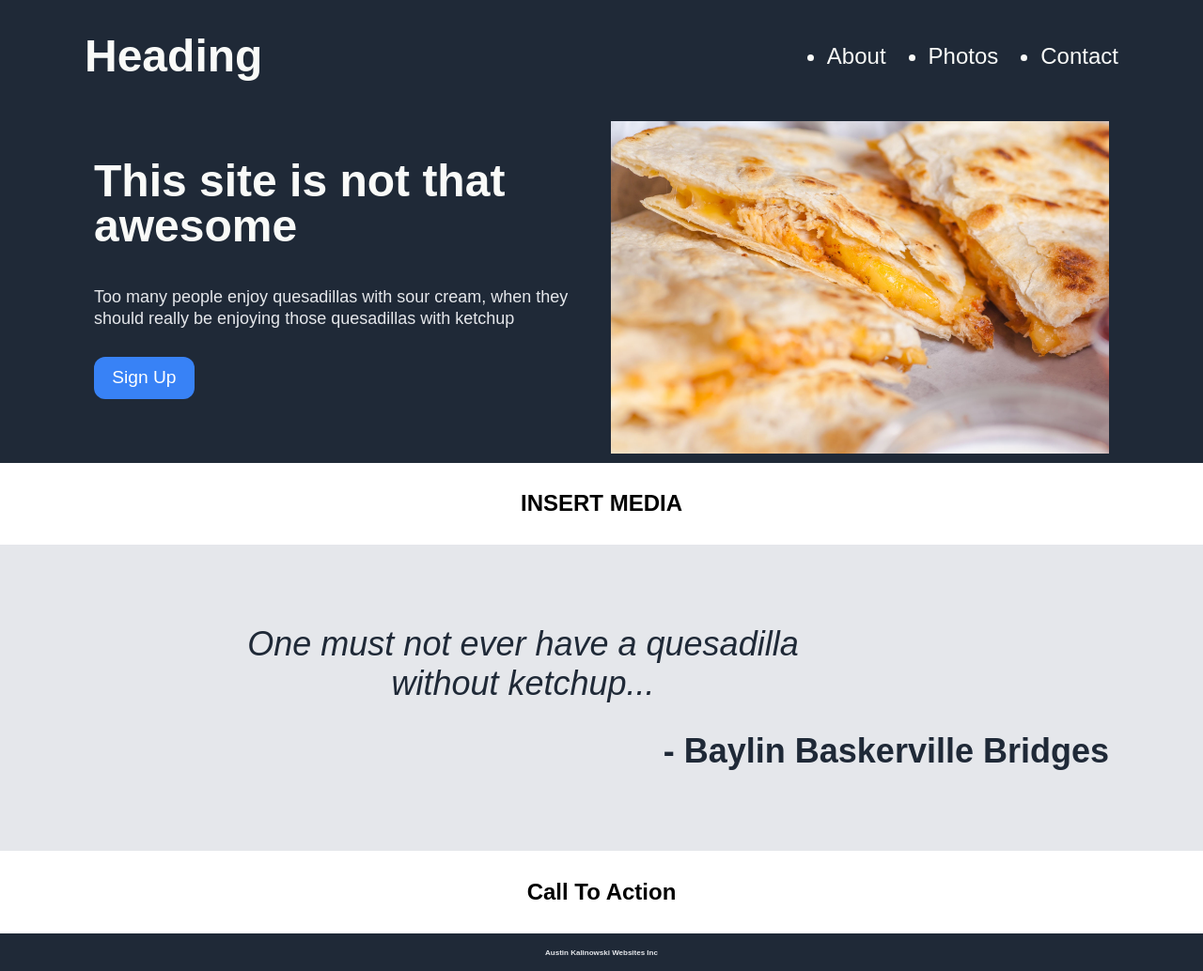
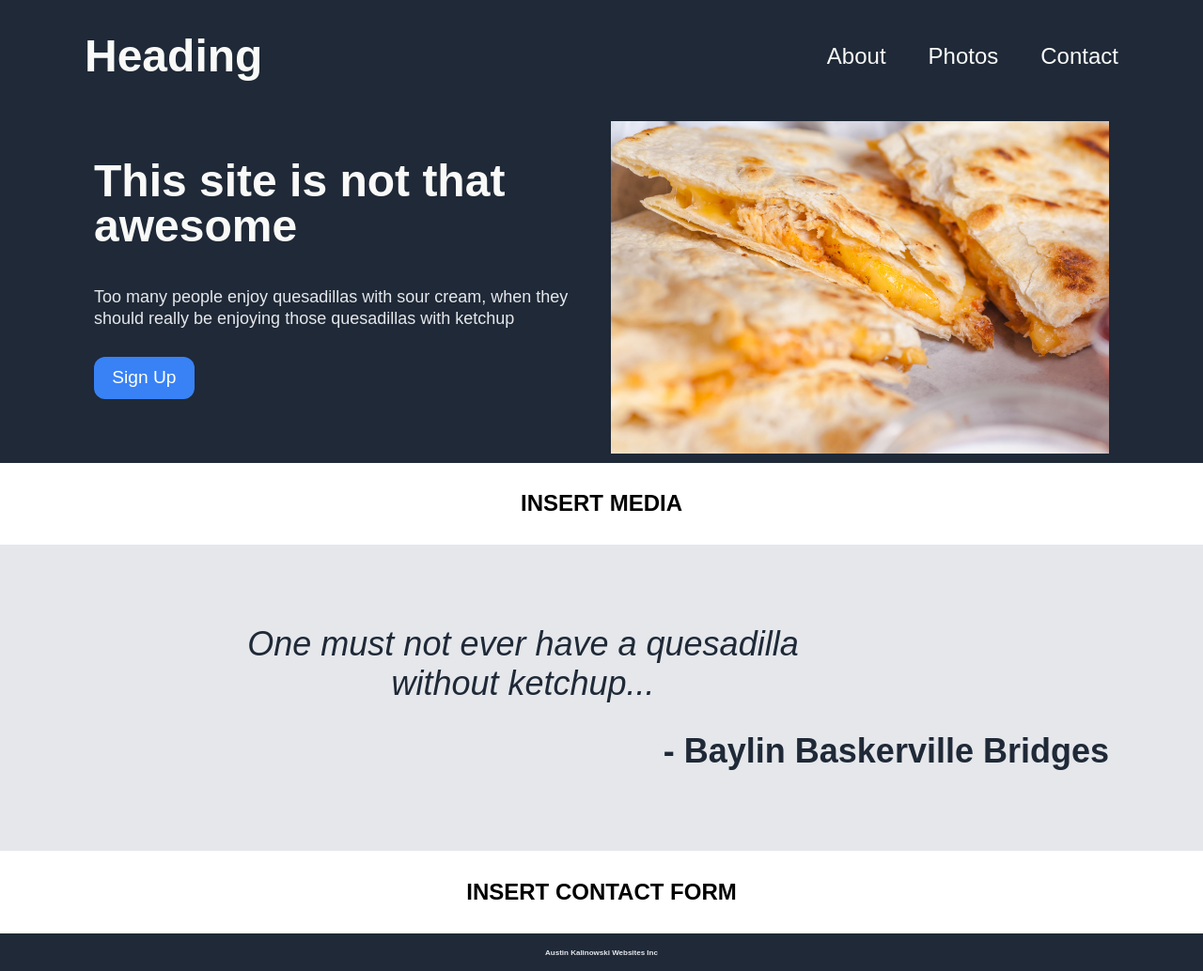
Before and after one commit to gramsta/landing-page, a plain HTML site: page index.html in a window 1280 px wide. Shown: the whole page at 94% size. Drawn offline with Linux system fonts and the light colour scheme.

Commit message:
tons of new updates

```diff
--- a/index.html
+++ b/index.html
@@ -54,7 +54,7 @@
 
       <section class="call-to-action">
         <inner-column>
-          <h1>Call To Action</h1>
+          <h1>INSERT CONTACT FORM</h1>
         </inner-column>
       </section>
 
--- a/style.css
+++ b/style.css
@@ -160,6 +160,7 @@ inner-column {
   display: flex;
   flex: 2;
   justify-content: flex-end;
+  list-style-type: none;
   align-items: center;
   gap: 45px;
 }
```
